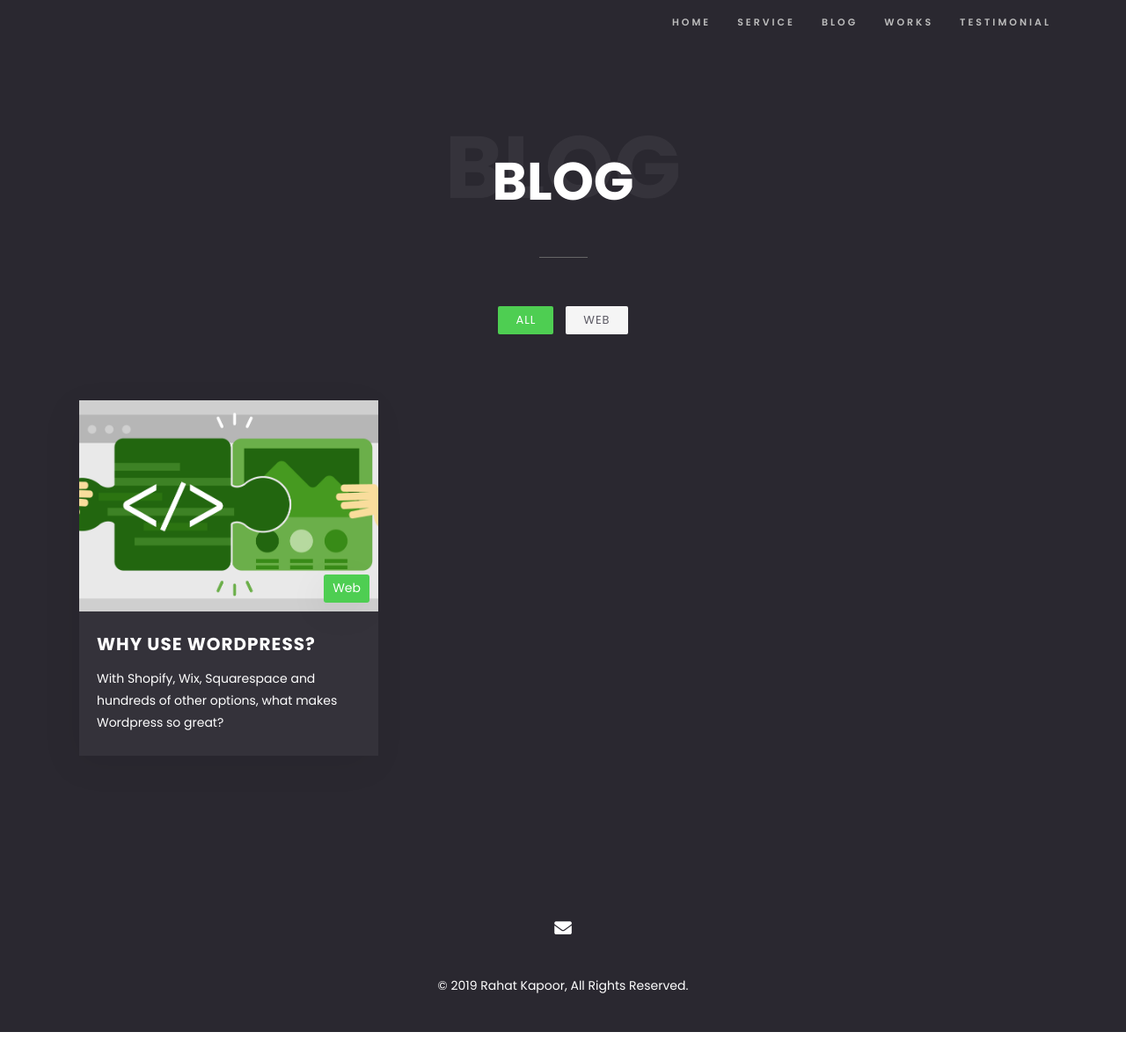
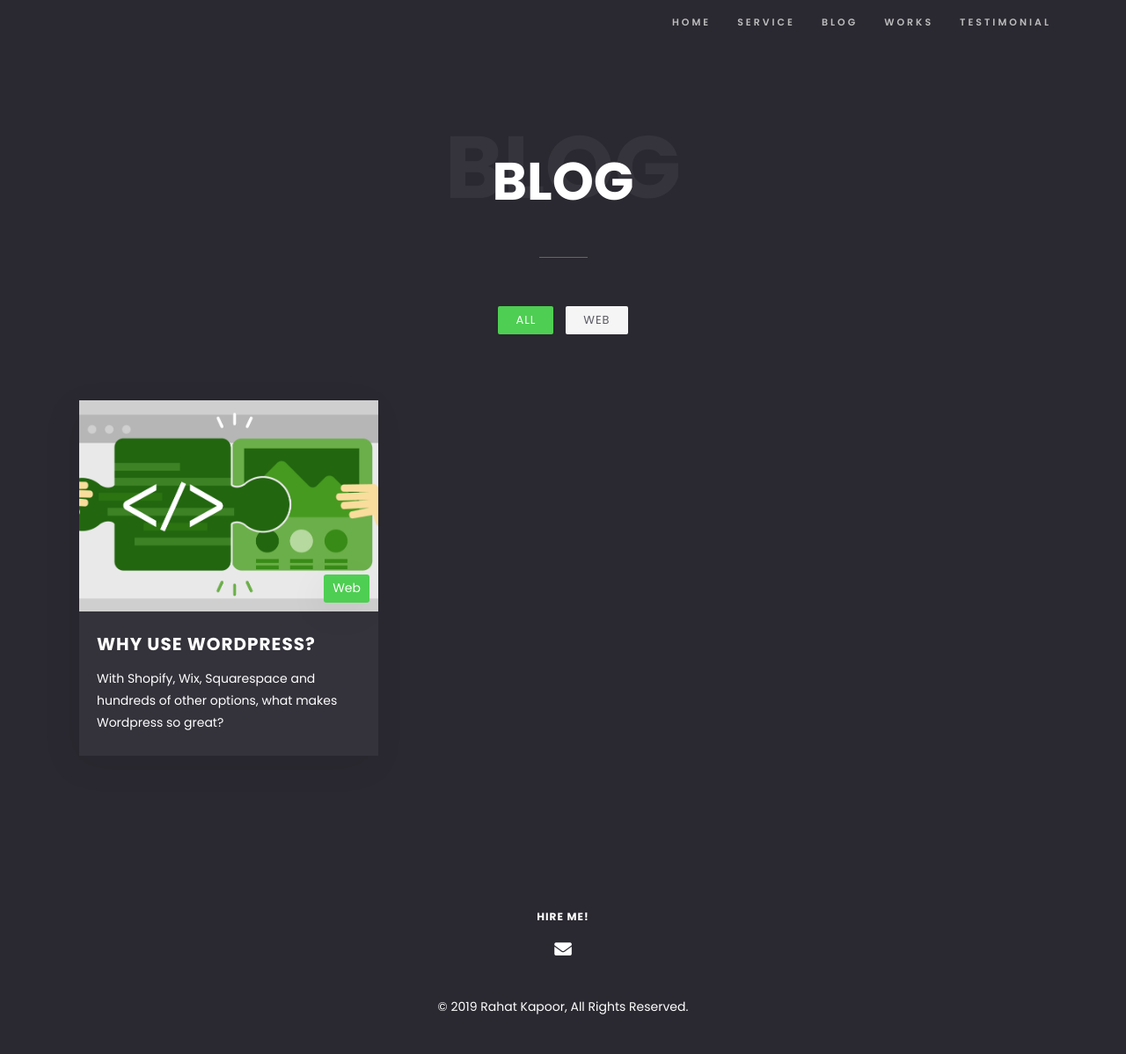
Before and after one commit to RahKapoor/Portfolio, a Jekyll site: the page built from blog.html, in a window 1280 px wide. Shown: the whole page at 88% size. Built offline with Jekyll 4.4.1, drawn with Linux system fonts in a browser that asks for light colours; before the commit the page ends 1173 px from its top, so only the background shows below that.

Commit message:
Update footer.html

```diff
--- a/_includes/footer.html
+++ b/_includes/footer.html
@@ -7,6 +7,7 @@
 			<div class="col-sm-12">
 
 				<ul class="social-links">
+				<h4>Hire Me!</h4>
 						<a href="mailto:rahatkapoor@icloud.com?Subject=Enquiry"><i class="fas fa-envelope"></i></a>
 				</ul>
 
```
Also changed, not shown: other parts of _includes/footer.html (+0 -1 lines).
